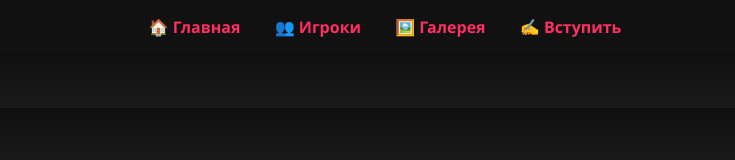
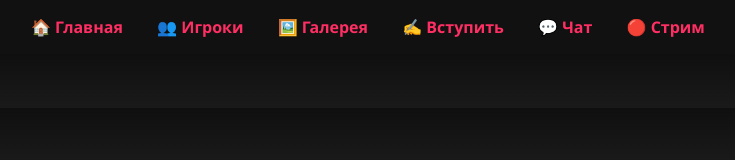
Before and after one commit to Kasic-sours/kosmostar-freefire, a plain HTML site: page gallery.html in a window 1280 px wide. Shown: the whole page, without its empty margins (255-990 px from the left). Drawn offline with Linux system fonts and the light colour scheme.

Commit message:
Update gallery.html

```diff
--- a/gallery.html
+++ b/gallery.html
@@ -13,6 +13,9 @@
         <li><a href="players.html">👥 Игроки</a></li>
         <li><a href="gallery.html">🖼️ Галерея</a></li>
         <li><a href="join.html">✍️ Вступить</a></li>
+        <li><a href="chat.html">💬 Чат</a></li>
+        <li><a href="stream.html">🔴 Стрим</a></li>
+        <li id="auth-menu-item"></li>
     </ul>
 </nav>
 </body>
```
